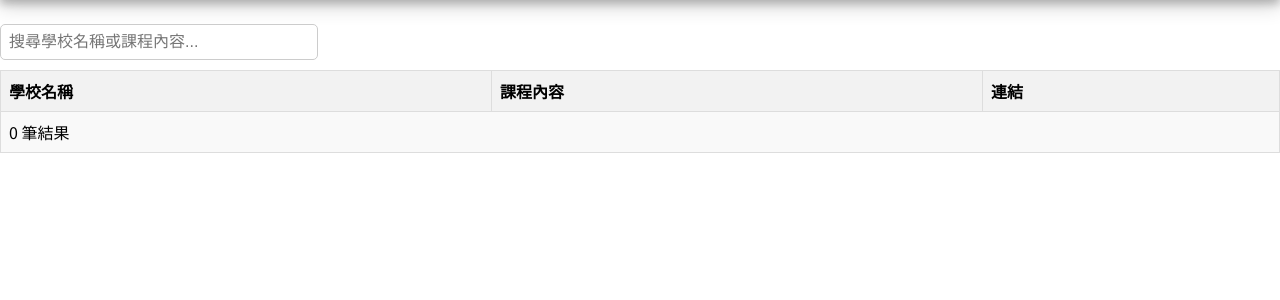
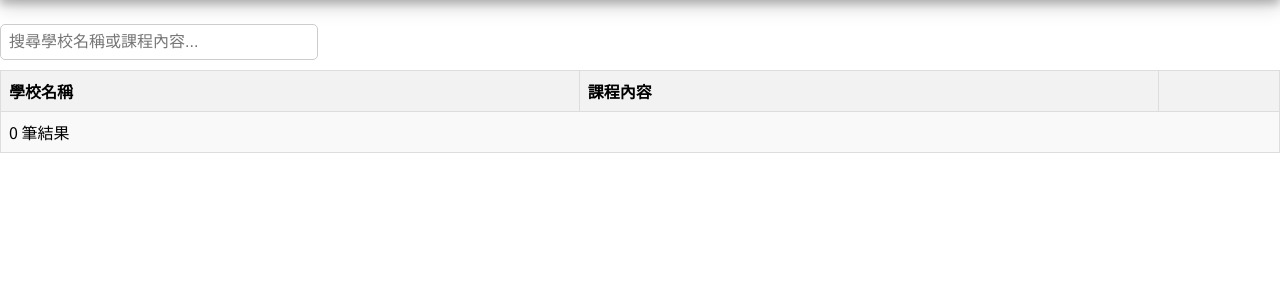
Before and after one commit to Jason5564/EndofTerm, a PHP site: page /LinkCoursesPage.php in a window 1280 px wide. Shown: the part 50-350 px from the top of the page. Run offline with PHP 8.4, Linux system fonts and the light colour scheme; the visitor is signed in with stand-in values (Sample User, id 1); data that the repository does not hold is empty.

Commit message:
style update 2

```diff
--- a/LinkCoursesPage.php
+++ b/LinkCoursesPage.php
@@ -50,7 +50,7 @@ include "conn.php";
     <tr>
         <th>學校名稱</th>
         <th>課程內容</th>
-        <th>連結</th>
+        <th></th>
     </tr>
 
     <?php
```
